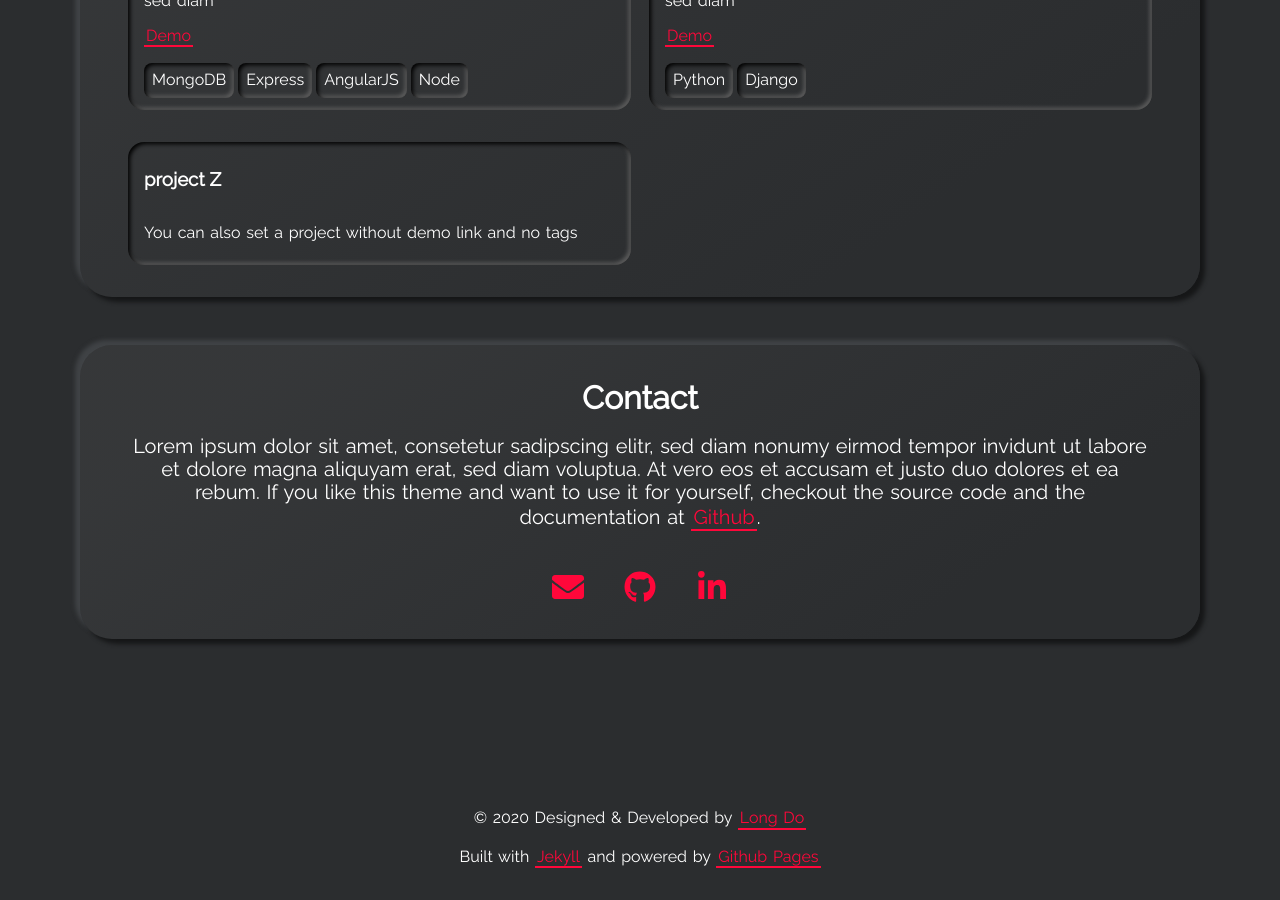
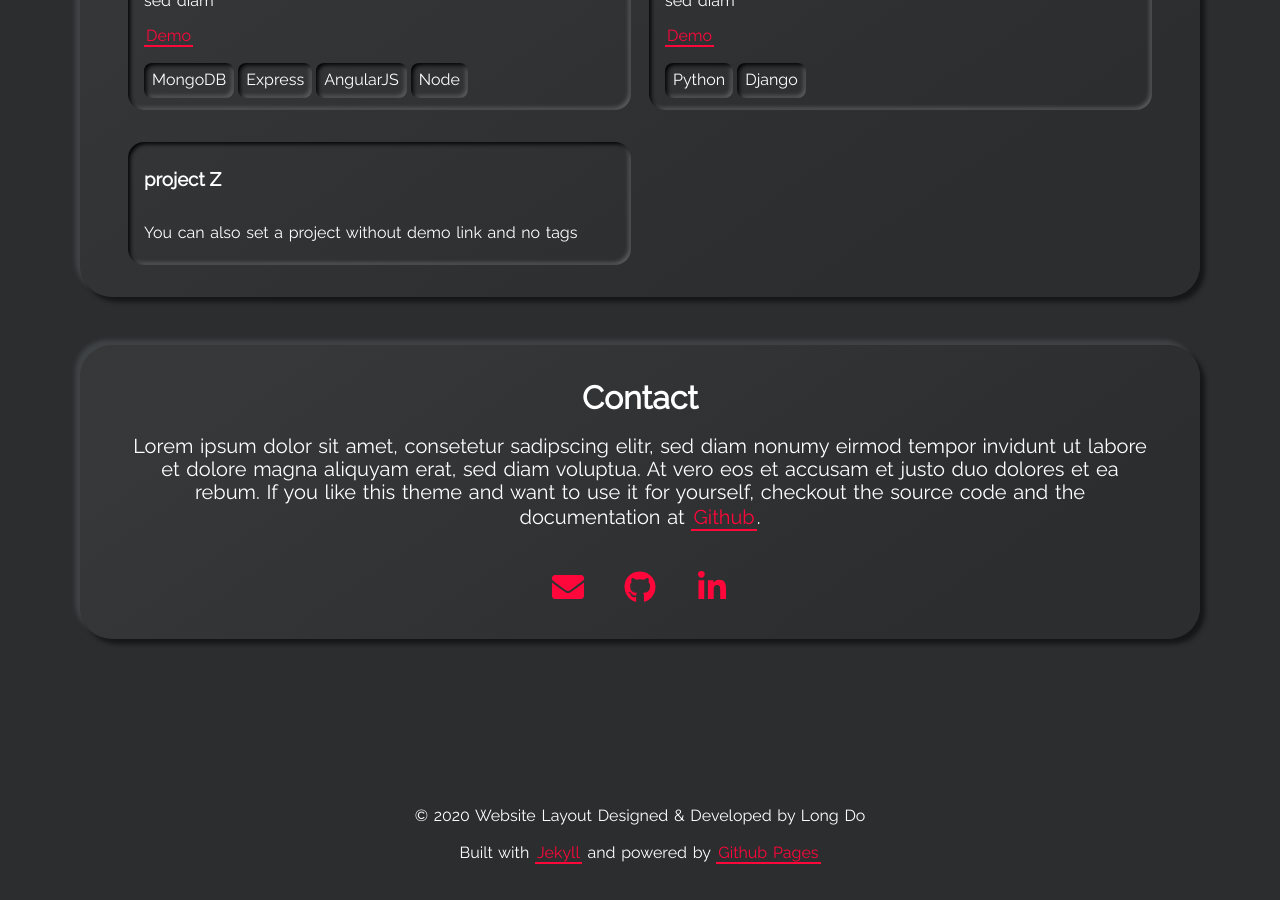
Before and after one commit to maxchen8920/maxchen8920.github.io, a Jekyll site: the page built from index.html, in a window 1280 px wide and 900 px high, scrolled down 2213 px. Built offline with Jekyll 4.4.1, drawn with Linux system fonts in a browser that asks for light colours.

Commit message:
Update footer.html

```diff
--- a/_includes/footer.html
+++ b/_includes/footer.html
@@ -1,9 +1,6 @@
 <footer class="footer">
   <p>
-    &copy; 2020 Designed & Developed by
-    <a class="highlight-link" href="https://longpdo.github.io/" target="_blank" rel="noreferrer">
-      Long Do
-    </a>
+    &copy; 2020 Website Layout Designed & Developed by Long Do
   </p>
   <p>
     Built with
```
